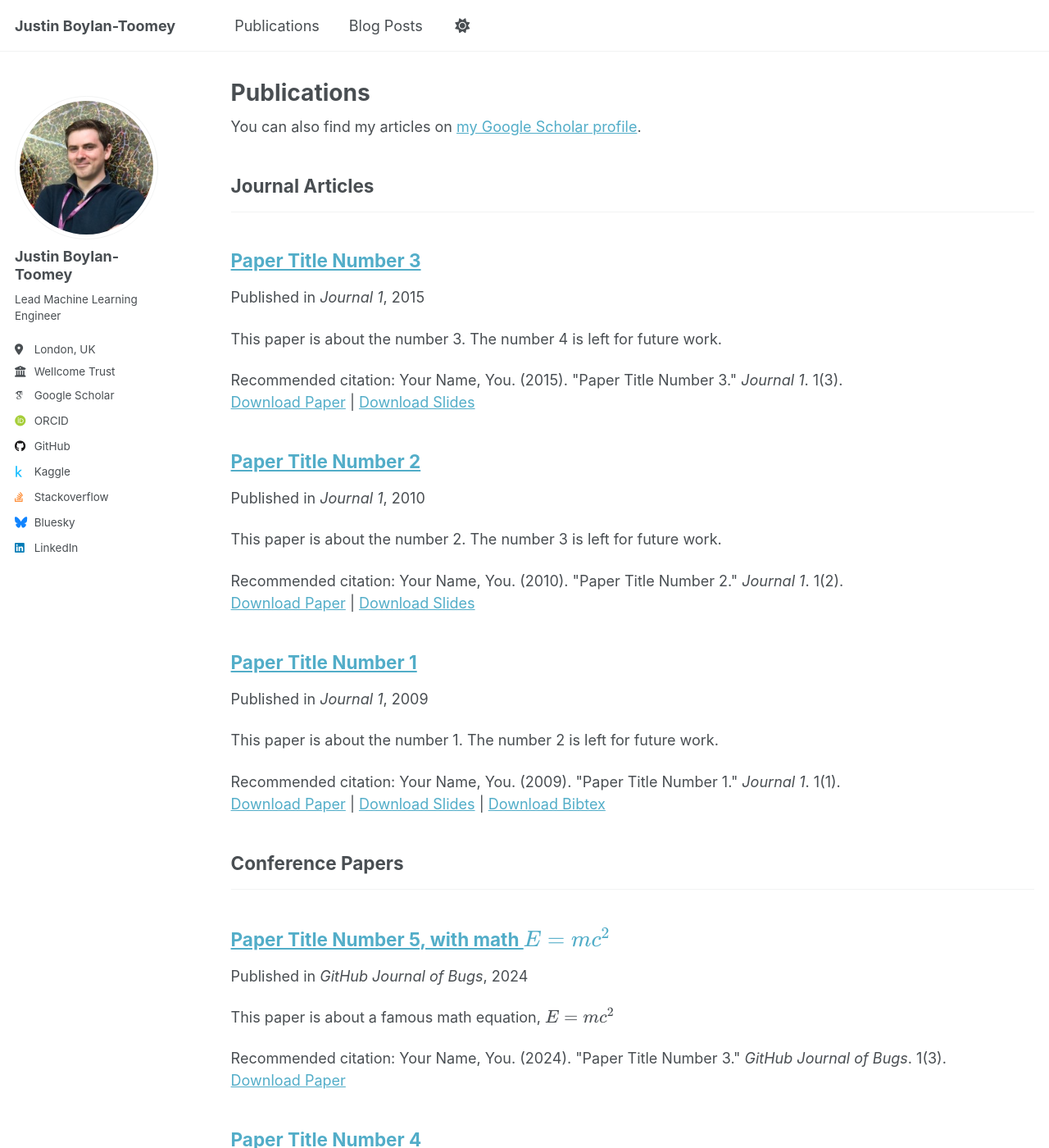
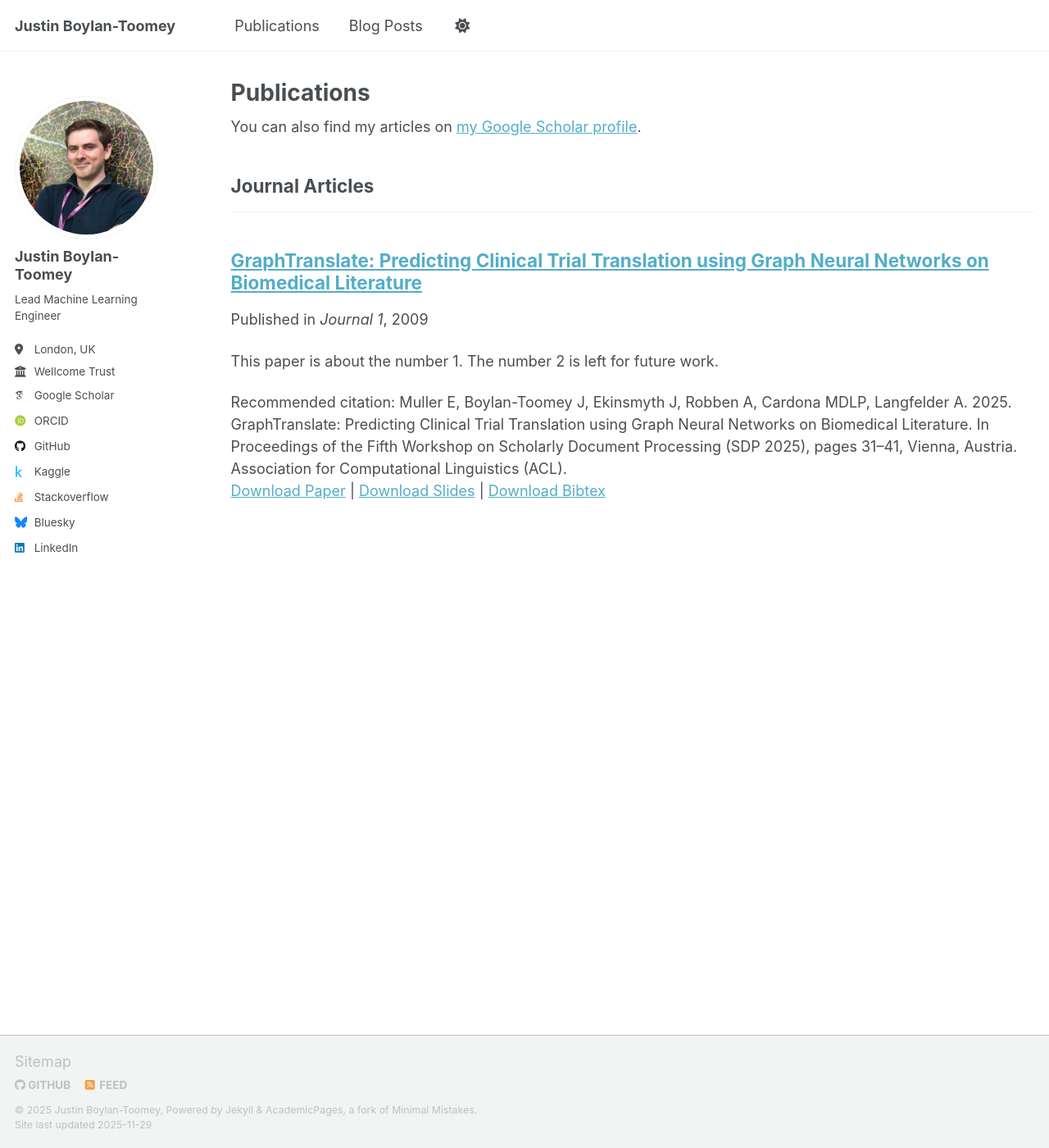
Before and after one commit to justinbt1/justinbt1.github.io, a Jekyll site: the page built from _pages/publications.html, in a window 1280 px wide and 1400 px high. Shown: the whole window at 82% size. Built offline with Jekyll 4.4.1, drawn with Linux system fonts in a browser that asks for light colours; some web fonts are replaced; a script that is not in the unit is left out; some of the changed text lies outside the part shown.

Commit message:
Updated publications

```diff
--- a/_publications/2009-10-01-paper-title-number-1.md
+++ b/_publications/2009-10-01-paper-title-number-1.md
@@ -1,5 +1,5 @@
 ---
-title: "Paper Title Number 1"
+title: "GraphTranslate: Predicting Clinical Trial Translation using Graph Neural Networks on Biomedical Literature"
 collection: publications
 category: manuscripts
 permalink: /publication/2009-10-01-paper-title-number-1
@@ -9,6 +9,6 @@ venue: 'Journal 1'
 slidesurl: 'https://academicpages.github.io/files/slides1.pdf'
 paperurl: 'https://academicpages.github.io/files/paper1.pdf'
 bibtexurl: 'https://academicpages.github.io/files/bibtex1.bib'
-citation: 'Your Name, You. (2009). &quot;Paper Title Number 1.&quot; <i>Journal 1</i>. 1(1).'
+citation: 'Muller E, Boylan-Toomey J, Ekinsmyth J, Robben A, Cardona MDLP, Langfelder A. 2025. GraphTranslate: Predicting Clinical Trial Translation using Graph Neural Networks on Biomedical Literature. In Proceedings of the Fifth Workshop on Scholarly Document Processing (SDP 2025), pages 31–41, Vienna, Austria. Association for Computational Linguistics (ACL).'
 ---
 The contents above will be part of a list of publications, if the user clicks the link for the publication than the contents of section will be rendered as a full page, allowing you to provide more information about the paper for the reader. When publications are displayed as a single page, the contents of the above "citation" field will automatically be included below this section in a smaller font.
--- a/_publications/2010-10-01-paper-title-number-2.md
+++ /dev/null
@@ -1,14 +0,0 @@
----
-title: "Paper Title Number 2"
-collection: publications
-category: manuscripts
-permalink: /publication/2010-10-01-paper-title-number-2
-excerpt: 'This paper is about the number 2. The number 3 is left for future work.'
-date: 2010-10-01
-venue: 'Journal 1'
-slidesurl: 'https://academicpages.github.io/files/slides2.pdf'
-paperurl: 'https://academicpages.github.io/files/paper2.pdf'
-citation: 'Your Name, You. (2010). &quot;Paper Title Number 2.&quot; <i>Journal 1</i>. 1(2).'
----
-
-The contents above will be part of a list of publications, if the user clicks the link for the publication than the contents of section will be rendered as a full page, allowing you to provide more information about the paper for the reader. When publications are displayed as a single page, the contents of the above "citation" field will automatically be included below this section in a smaller font.
--- a/_publications/2015-10-01-paper-title-number-3.md
+++ /dev/null
@@ -1,14 +0,0 @@
----
-title: "Paper Title Number 3"
-collection: publications
-category: manuscripts
-permalink: /publication/2015-10-01-paper-title-number-3
-excerpt: 'This paper is about the number 3. The number 4 is left for future work.'
-date: 2015-10-01
-venue: 'Journal 1'
-slidesurl: 'https://academicpages.github.io/files/slides3.pdf'
-paperurl: 'https://academicpages.github.io/files/paper3.pdf'
-citation: 'Your Name, You. (2015). &quot;Paper Title Number 3.&quot; <i>Journal 1</i>. 1(3).'
----
-
-The contents above will be part of a list of publications, if the user clicks the link for the publication than the contents of section will be rendered as a full page, allowing you to provide more information about the paper for the reader. When publications are displayed as a single page, the contents of the above "citation" field will automatically be included below this section in a smaller font.
--- a/_publications/2025-06-08-paper-title-number-5.md
+++ /dev/null
@@ -1,13 +0,0 @@
----
-title: "Paper Title Number 5, with math $$E=mc^2$$"
-collection: publications
-category: conferences
-permalink: /publication/2024-02-17-paper-title-number-4
-excerpt: 'This paper is about a famous math equation, $$E=mc^2$$'
-date: 2024-02-17
-venue: 'GitHub Journal of Bugs'
-paperurl: 'https://academicpages.github.io/files/paper3.pdf'
-citation: 'Your Name, You. (2024). &quot;Paper Title Number 3.&quot; <i>GitHub Journal of Bugs</i>. 1(3).'
----
-
-Using [MathJax](https://www.mathjax.org/) in the description is supported - $$E=mc^2$$ - however, the use must be mindful that the default delimiters are `$$...$$` and `\\[...\\]` which differs from the `$...$` that is typically expected.
```
Also changed, not shown: _publications/2024-02-17-paper-title-number-4.md (deleted, +0 -13 lines).
